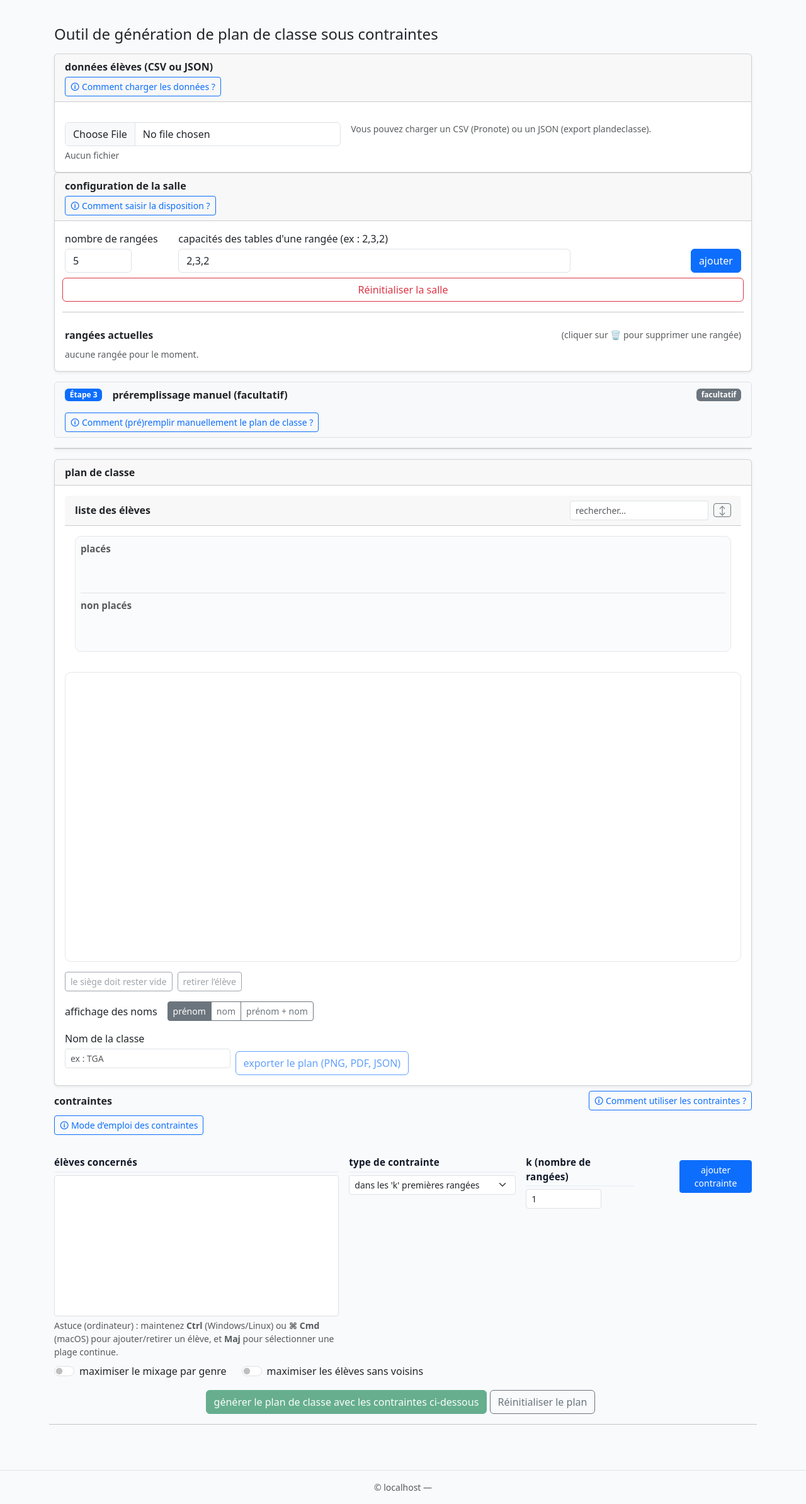
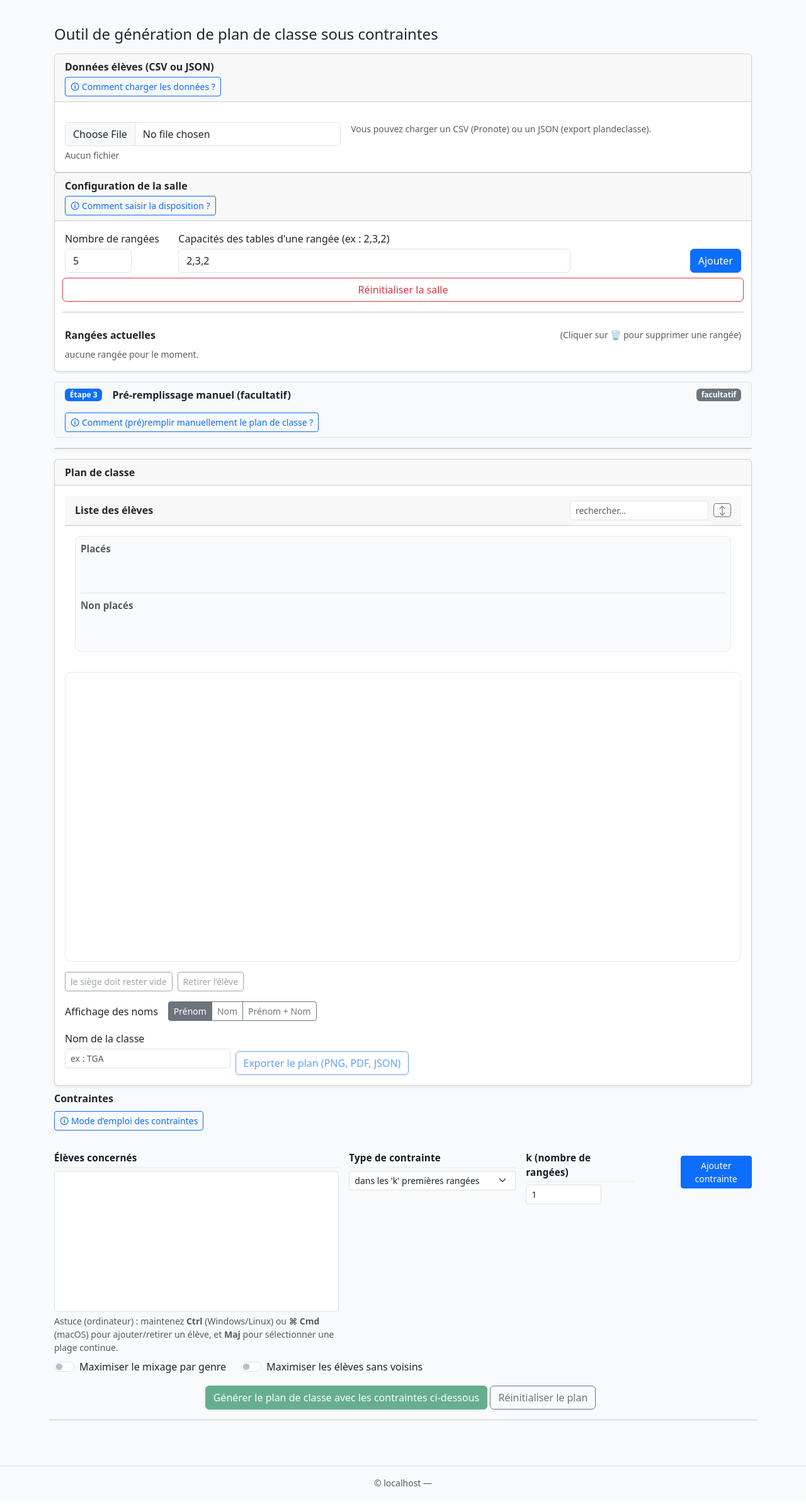
Before and after one commit to pierreandrieu/siteprofessionnel, a Django app: page /plandeclasse/ in a window 1280 px wide. Shown: the part 56-2444 px from the top of the page at 63% size. After the commit the page ends 2416 px from the top, so only its background shows below. Run offline with Django 5.2, Linux system fonts and the light colour scheme; lists and menus that the app fills with data are empty; parts of the project's set-up code (start-up, migrations or seed data) failed here and were passed over; some libraries are stand-ins or nearby versions.

Commit message:
améliorations UI

```diff
--- a/plandeclasse/templates/plandeclasse/index.html
+++ b/plandeclasse/templates/plandeclasse/index.html
@@ -1,7 +1,7 @@
 {% extends "base.html" %}
 {% load static %}
 
-{% block title %}plan de classe{% endblock %}
+{% block title %}Plan de classe{% endblock %}
 {% block extra_css %}
     <link rel="stylesheet" href="{% static 'css/plandeclasse.css' %}">
 {% endblock %}
@@ -14,7 +14,7 @@
             <div class="card shadow-sm">
                 <!-- Header : titre + bouton d’aide juste dessous -->
                 <div class="card-header py-2">
-                    <strong class="d-block mb-1">données élèves (CSV ou JSON)</strong>
+                    <strong class="d-block mb-1">Données élèves (CSV ou JSON)</strong>
                     <a class="btn btn-sm btn-outline-primary"
                        data-bs-toggle="collapse"
                        href="#pcHelpLoad"
@@ -76,7 +76,7 @@
         <div class="card shadow-sm">
             <!-- Header : titre + lien d’aide en dessous -->
             <div class="card-header py-2">
-                <strong class="d-block mb-1">configuration de la salle</strong>
+                <strong class="d-block mb-1">Configuration de la salle</strong>
                 <a class="btn btn-sm btn-outline-primary"
                    data-bs-toggle="collapse"
                    href="#pcHelpLoad"
@@ -104,20 +104,20 @@
                 <!-- Formulaire de configuration -->
                 <div class="row g-2 align-items-end">
                     <div class="col-12 col-md-3 col-lg-2">
-                        <label class="form-label mb-1" for="rowsCount">nombre de rangées</label>
+                        <label class="form-label mb-1" for="rowsCount">Nombre de rangées</label>
                         <input id="rowsCount" type="number" min="1" max="20" value="5"
                                class="form-control w-auto" style="max-width:140px">
                     </div>
 
                     <div class="col-12 col-md-6 col-lg-7">
                         <label class="form-label mb-1" for="rowCapacities">
-                            capacités des tables d'une rangée (ex : 2,3,2)
+                            Capacités des tables d'une rangée (ex : 2,3,2)
                         </label>
                         <input id="rowCapacities" class="form-control" value="2,3,2">
                     </div>
 
                     <div class="col-12 col-md-3 col-lg-3 d-flex justify-content-md-end gap-2">
-                        <button id="btnAddRow" class="btn btn-primary">ajouter</button>
+                        <button id="btnAddRow" class="btn btn-primary">Ajouter</button>
                     </div>
 
                     <button id="btnResetRoomSchema" class="btn btn-outline-danger">Réinitialiser la salle</button>
@@ -126,8 +126,8 @@
 
                     <div>
                         <div class="d-flex align-items-center justify-content-between mb-2">
-                            <span class="fw-semibold">rangées actuelles</span>
-                            <small class="text-muted">(cliquer sur 🗑 pour supprimer une rangée)</small>
+                            <span class="fw-semibold">Rangées actuelles</span>
+                            <small class="text-muted">(Cliquer sur 🗑 pour supprimer une rangée)</small>
                         </div>
                         <div id="rowsEditor" class="vstack gap-2"></div>
                     </div>
@@ -138,8 +138,8 @@
         <!-- ===== Étape 3 ===== -->
         <div class="bg-light border rounded px-3 py-2 my-3 d-flex align-items-center flex-wrap gap-2">
             <span class="badge text-bg-primary me-2">Étape 3</span>
-            <strong>préremplissage manuel (facultatif)</strong>
-            <span id="step3Status" class="badge text-bg-secondary ms-auto">facultatif</span>
+            <strong>Pré-remplissage manuel (facultatif)</strong>
+            <span id="step3Status" class="badge text-bg-secondary ms-auto">Facultatif</span>
 
             <!-- forcer le retour à la ligne -->
             <div class="w-100"></div>
@@ -159,13 +159,13 @@
                         <li><strong>Sélectionner un élève :</strong> clic sur son nom OU sur la place qu’il occupe
                             (re-clic = désélection).
                         </li>
-                        <li><strong>Sélectionner un siège :</strong> siège vide → sélection du siège (le bouton <em>« le
+                        <li><strong>Sélectionner un siège :</strong> siège vide → sélection du siège (le bouton <em>« Le
                             siège doit rester vide »</em> s’active). Siège occupé → sélection de l’élève assis.
                         </li>
                         <li><strong>Placer / déplacer :</strong> élève sélectionné → clic siège vide = placer ; clic
                             siège occupé = permuter.
                         </li>
-                        <li><strong>Interdire un siège :</strong> sélectionner un siège vide → <em>« le siège doit
+                        <li><strong>Interdire un siège :</strong> sélectionner un siège vide → <em>« Le siège doit
                             rester vide »</em> (re-clic = rendre dispo).
                         </li>
                         <li><strong>Retirer un élève :</strong> sélectionner le siège occupé → <em>« retirer l’élève
@@ -188,13 +188,13 @@
             <div class="col-12">
                 <div class="card shadow-sm">
                     <div class="card-header py-2">
-                        <strong>plan de classe</strong>
+                        <strong>Plan de classe</strong>
                     </div>
                     <div class="card-body">
 
                         <!-- Bandeau liste des élèves -->
                         <div class="card-header py-2 d-flex justify-content-between align-items-center">
-                            <strong>liste des élèves</strong>
+                            <strong>Liste des élèves</strong>
                             <div class="d-flex align-items-center gap-2">
                                 <input id="studentSearch" class="form-control form-control-sm"
                                        placeholder="rechercher…" style="max-width:220px;">
@@ -209,13 +209,13 @@
                             <div class="students-strip" aria-label="liste des élèves">
                                 <!-- rangée 'placés' -->
                                 <div class="students-strip-section">
-                                    <div class="students-strip-title small text-muted mb-1">placés</div>
+                                    <div class="students-strip-title small text-muted mb-1">Placés</div>
                                     <div id="studentsPlaced" class="students-scroll horizontal vstack gap-1 compact"
                                          role="list"></div>
                                 </div>
                                 <!-- rangée 'non placés' -->
                                 <div class="students-strip-section mt-2 pt-2 border-top">
-                                    <div class="students-strip-title small text-muted mb-1">non placés</div>
+                                    <div class="students-strip-title small text-muted mb-1">Non placés</div>
                                     <div id="studentsUnplaced" class="students-scroll horizontal vstack gap-1 compact"
                                          role="list"></div>
                                 </div>
@@ -229,22 +229,22 @@
 
                         <!-- Actions sièges -->
                         <div class="d-flex gap-2 mt-3">
-                            <button id="btnToggleBan" class="btn btn-outline-secondary btn-sm">le siège doit rester
+                            <button id="btnToggleBan" class="btn btn-outline-secondary btn-sm">Le siège doit rester
                                 vide
                             </button>
-                            <button id="btnUnassign" class="btn btn-outline-secondary btn-sm">retirer l’élève</button>
+                            <button id="btnUnassign" class="btn btn-outline-secondary btn-sm">Retirer l’élève</button>
                         </div>
 
                         <!-- Affichage des noms -->
                         <div class="d-flex align-items-center gap-2 mt-3">
-                            <span class="me-2">affichage des noms</span>
+                            <span class="me-2">Affichage des noms</span>
                             <div class="btn-group" role="group" aria-label="affichage">
                                 <input type="radio" class="btn-check" name="nameView" id="nvPrenom" checked>
-                                <label class="btn btn-outline-secondary btn-sm" for="nvPrenom">prénom</label>
+                                <label class="btn btn-outline-secondary btn-sm" for="nvPrenom">Prénom</label>
                                 <input type="radio" class="btn-check" name="nameView" id="nvNom">
-                                <label class="btn btn-outline-secondary btn-sm" for="nvNom">nom</label>
+                                <label class="btn btn-outline-secondary btn-sm" for="nvNom">Nom</label>
                                 <input type="radio" class="btn-check" name="nameView" id="nvPrenomNom">
-                                <label class="btn btn-outline-secondary btn-sm" for="nvPrenomNom">prénom + nom</label>
+                                <label class="btn btn-outline-secondary btn-sm" for="nvPrenomNom">Prénom + Nom</label>
                             </div>
                         </div>
                         <div class="export-block mt-3">
@@ -256,12 +256,12 @@
                                     <div class="invalid-feedback">Veuillez renseigner le nom de la classe.</div>
                                 </div>
                                 <div class="col-12 col-sm-auto">
-                                    <label class="form-label invisible d-none d-sm-block">actions</label>
+                                    <label class="form-label invisible d-none d-sm-block">Actions</label>
                                     <span id="exportBtnWrap" class="d-inline-block" tabindex="0"
                                           data-bs-toggle="tooltip" data-bs-placement="top" data-bs-trigger="hover focus"
                                           title="Renseignez un nom de classe pour activer l’export">
         <button id="btnExport" type="button" class="btn btn-outline-primary" disabled>
-          exporter le plan (PNG, PDF, JSON)
+          Exporter le plan (PNG, PDF, JSON)
         </button>
       </span>
                                 </div>
@@ -271,7 +271,7 @@
                             <div id="exportDownloads" class="mt-3 d-none">
                                 <!-- Vue élève -->
                                 <div class="d-flex align-items-center gap-2 flex-wrap mb-2">
-                                    <span class="fw-semibold me-2">vue élève :</span>
+                                    <span class="fw-semibold me-2">Vue élève :</span>
                                     <a id="exS_PNG" class="btn btn-sm btn-outline-secondary d-none" href="#"
                                        target="_blank">PNG</a>
                                     <a id="exS_PDF" class="btn btn-sm btn-outline-secondary d-none" href="#"
@@ -282,7 +282,7 @@
 
                                 <!-- Vue prof -->
                                 <div class="d-flex align-items-center gap-2 flex-wrap mb-2">
-                                    <span class="fw-semibold me-2">vue prof :</span>
+                                    <span class="fw-semibold me-2">Vue prof :</span>
                                     <a id="exT_PNG" class="btn btn-sm btn-outline-secondary d-none" href="#"
                                        target="_blank">PNG</a>
                                     <a id="exT_PDF" class="btn btn-sm btn-outline-secondary d-none" href="#"
@@ -293,13 +293,13 @@
 
                                 <!-- Sauvegarde -->
                                 <div class="d-flex align-items-center gap-2 flex-wrap mb-2">
-                                    <span class="fw-semibold me-2">fichier de sauvegarde :</span>
+                                    <span class="fw-semibold me-2">Fichier de sauvegarde :</span>
                                     <a id="exJSON" class="btn btn-sm btn-outline-secondary d-none" href="#" download>JSON</a>
                                 </div>
 
                                 <!-- Archive -->
                                 <div class="d-flex align-items-center gap-2 flex-wrap">
-                                    <span class="fw-semibold me-2">archive (tous les fichiers) :</span>
+                                    <span class="fw-semibold me-2">Archive (tous les fichiers) :</span>
                                     <a id="exZIP" class="btn btn-sm btn-outline-secondary d-none" href="#"
                                        target="_blank">ZIP</a>
                                 </div>
@@ -312,15 +312,7 @@
 
         <!-- ===== Étape 4 ===== -->
         <div class="card-header py-2 d-flex align-items-center justify-content-between">
-            <strong class="mb-0">contraintes</strong>
-            <a class="btn btn-sm btn-outline-primary"
-               data-bs-toggle="collapse"
-               href="#pcHelpConstraints"
-               role="button"
-               aria-expanded="false"
-               aria-controls="pcHelpConstraints">
-                🛈 Comment utiliser les contraintes ?
-            </a>
+            <strong class="mb-0">Contraintes</strong>
         </div>
 
         <!-- Helper Étape 4 : Mode d’emploi des contraintes -->
@@ -384,7 +376,7 @@
                             <!-- Sélection multi-élèves -->
                             <!-- Sélection multi-élèves -->
                             <div class="col-12 col-lg-5">
-                                <label id="cstStudentsLabel" class="form-label is-header">élèves concernés</label>
+                                <label id="cstStudentsLabel" class="form-label is-header">Élèves concernés</label>
 
                                 <!-- Desktop / tablettes ≥ sm : select multiple classique -->
                                 <div class="d-none d-sm-block">
@@ -419,7 +411,7 @@
 
                             <!-- Type de contrainte -->
                             <div class="col-12 col-sm-6 col-lg-3">
-                                <label class="form-label is-header">type de contrainte</label>
+                                <label class="form-label is-header">Type de contrainte</label>
                                 <select class="form-select form-select-sm" id="constraintType">
                                     <option value="front_rows">dans les 'k' premières rangées</option>
                                     <option value="back_rows">dans les 'k' dernières rangées</option>
@@ -444,12 +436,12 @@
                             <!-- Actions -->
                             <div class="col-12 col-lg-2 col-actions text-lg-end">
                                 <!-- garde l’espace des titres sur sm+ -->
-                                <label class="form-label is-header invisible d-none d-sm-block">actions</label>
+                                <label class="form-label is-header invisible d-none d-sm-block">Actions</label>
 
                                 <!-- mt-sm-2 (ou mt-sm-3 selon ton rendu) pour amener le bouton à la
                                      même hauteur que le haut des inputs sous les labels -->
                                 <button class="btn btn-sm btn-primary mt-sm-2" type="button" id="btnAddConstraint">
-                                    ajouter contrainte
+                                    Ajouter contrainte
                                 </button>
                             </div>
 
@@ -467,11 +459,11 @@
                         <div class="d-flex align-items-center gap-4 my-2 flex-wrap">
                             <div class="form-check form-switch">
                                 <input class="form-check-input" type="checkbox" id="optMixage">
-                                <label class="form-check-label" for="optMixage">maximiser le mixage par genre</label>
+                                <label class="form-check-label" for="optMixage">Maximiser le mixage par genre</label>
                             </div>
                             <div class="form-check form-switch">
                                 <input class="form-check-input" type="checkbox" id="optSolo">
-                                <label class="form-check-label" for="optSolo">maximiser les élèves sans voisins</label>
+                                <label class="form-check-label" for="optSolo">Maximiser les élèves sans voisins</label>
                             </div>
                         </div>
 
@@ -480,7 +472,7 @@
           data-bs-toggle="tooltip" data-bs-placement="top" data-bs-trigger="hover focus"
           title="Chargez un CSV d’élèves et appliquez un schéma de salle pour lancer le calcul">
       <button id="btnSolve" class="btn btn-success" type="button" disabled>
-        générer le plan de classe avec les contraintes ci-dessous
+        Générer le plan de classe avec les contraintes ci-dessous
       </button>
   <button id="btnResetPlan" class="btn btn-outline-secondary"
           data-bs-toggle="tooltip"
```
